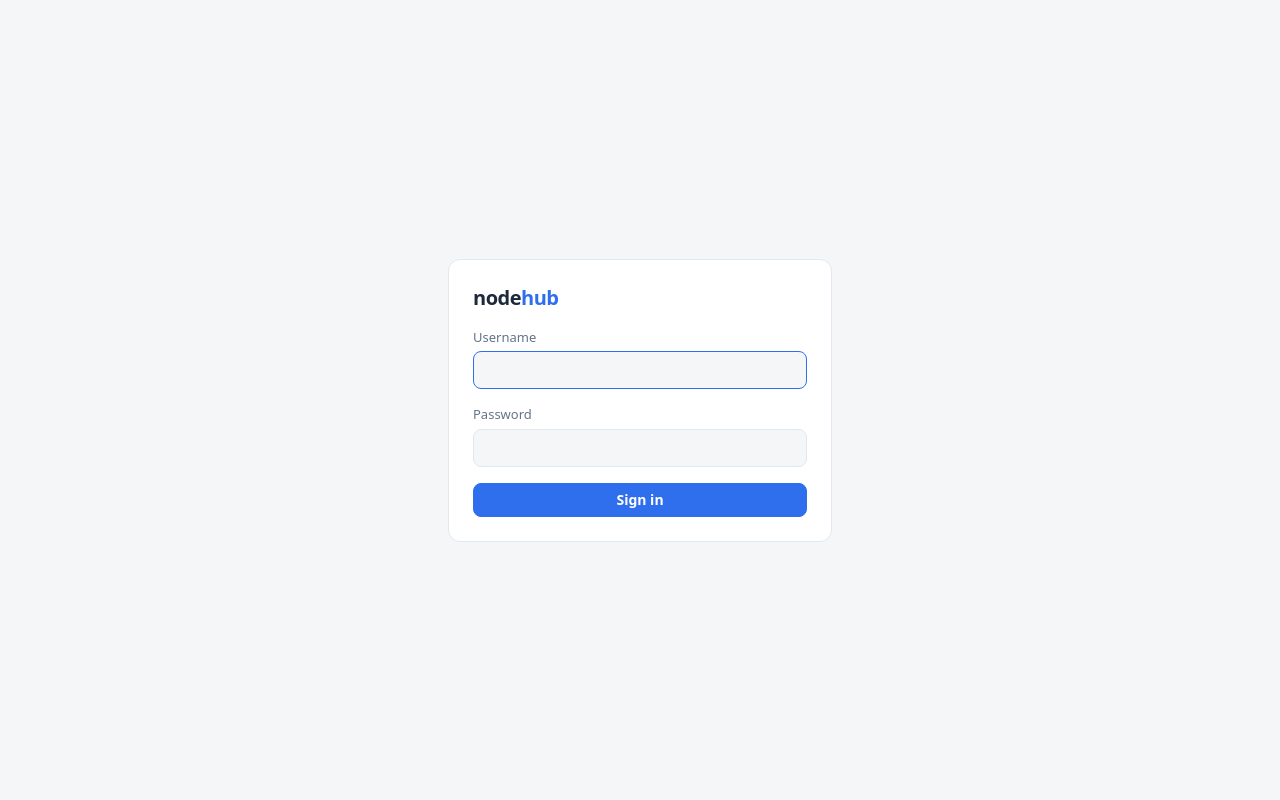
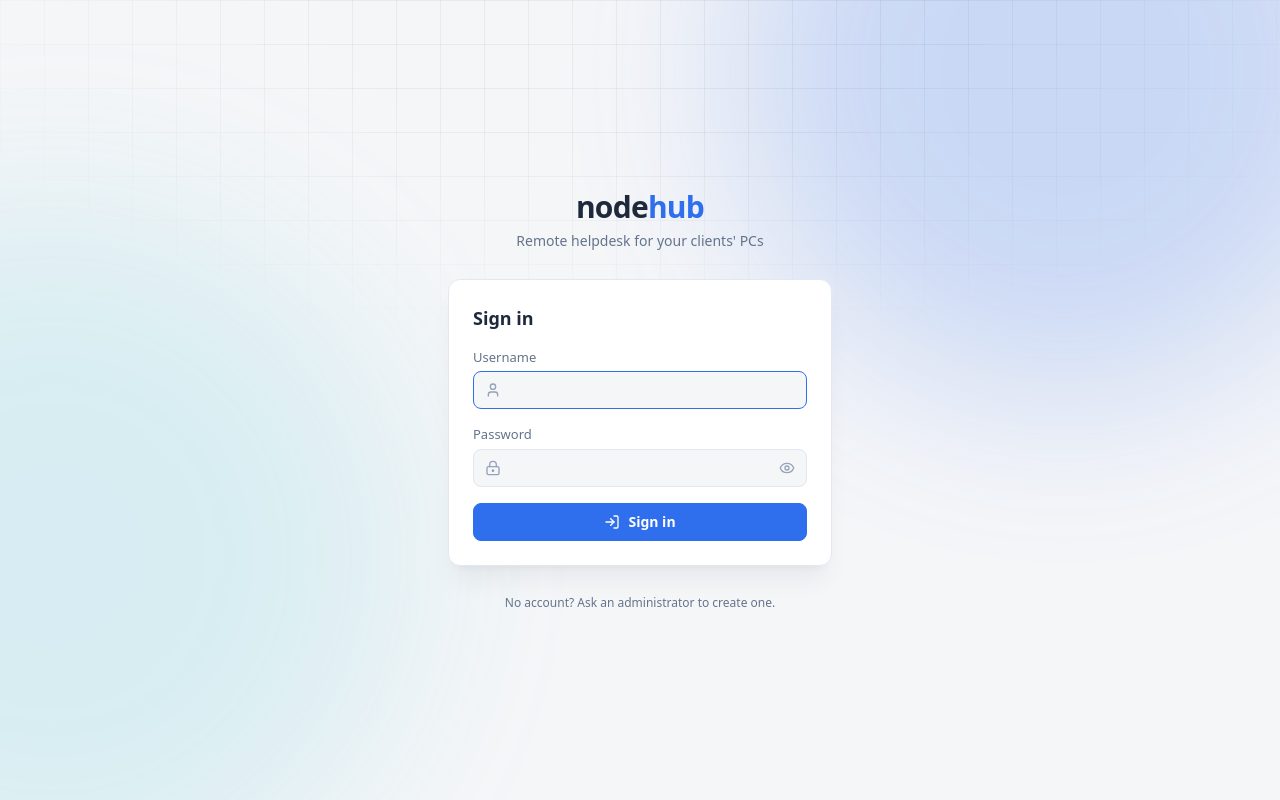
Before and after one commit to MiguelSousa369/nodehub, a React (Vite) app in the folder frontend/: page / in a window 1280 px wide. Built offline with nearby package versions, Linux system fonts and the light colour scheme.

Commit message:
Add an animated background and refresh the sign-in page

```diff
--- a/frontend/src/App.tsx
+++ b/frontend/src/App.tsx
@@ -1,5 +1,6 @@
 import { Navigate, Route, Routes } from 'react-router'
 
+import Backdrop from './components/Backdrop'
 import { useAuth } from './context/AuthContext'
 import ConnectPage from './pages/ConnectPage'
 import DashboardPage from './pages/DashboardPage'
@@ -22,13 +23,21 @@ import UsersPage from './pages/UsersPage'
 
 export default function App() {
   const { user } = useAuth()
-  if (!user) return <LoginPage />
 
+  return (
+    <>
+      <Backdrop />
+      {user ? <SignedInRoutes isAdmin={user.role === 'ADMIN'} /> : <LoginPage />}
+    </>
+  )
+}
+
+function SignedInRoutes({ isAdmin }: { isAdmin: boolean }) {
   return (
     <Routes>
       <Route path="/" element={<DashboardPage />} />
       <Route path="/history" element={<HistoryPage />} />
-      <Route path="/users" element={user.role === 'ADMIN' ? <UsersPage /> : <Navigate to="/" replace />} />
+      <Route path="/users" element={isAdmin ? <UsersPage /> : <Navigate to="/" replace />} />
       <Route path="/connect" element={<ConnectPage />} />
       <Route path="*" element={<Navigate to="/" replace />} />
     </Routes>
--- /dev/null
+++ b/frontend/src/components/Backdrop.tsx
@@ -0,0 +1,15 @@
+// ---------------------------------------------------------------------------
+// Animated page background: a faint grid that fades towards the edges, with two soft brand-colored
+// glows drifting slowly behind it. Purely decorative: fixed behind everything, ignores the mouse,
+// hidden from screen readers, and still when the OS asks for reduced motion (see index.css).
+// ---------------------------------------------------------------------------
+
+export default function Backdrop() {
+  return (
+    <div aria-hidden="true" className="pointer-events-none fixed inset-0 -z-10 overflow-hidden">
+      <div className="backdrop-glow backdrop-glow-a" />
+      <div className="backdrop-glow backdrop-glow-b" />
+      <div className="backdrop-grid" />
+    </div>
+  )
+}
--- a/frontend/src/index.css
+++ b/frontend/src/index.css
@@ -4,7 +4,7 @@
 
 @layer base {
   body {
-    @apply bg-surface text-slate-800 antialiased dark:bg-surface-dark dark:text-slate-200;
+    @apply min-h-screen bg-surface text-slate-800 antialiased dark:bg-surface-dark dark:text-slate-200;
     font-family: system-ui, 'Segoe UI', sans-serif;
   }
   /* Native controls (scrollbars, checkboxes, date pickers) follow the theme */
@@ -33,3 +33,62 @@
     @apply rounded-xl border border-slate-200 bg-surface-card dark:border-slate-700/60 dark:bg-surface-card-dark;
   }
 }
+
+/* ---------------------------------------------------------------------------
+   Animated background (components/Backdrop.tsx)
+   --------------------------------------------------------------------------- */
+
+/* Grid of hairlines, strongest near the top and fading out towards the edges */
+.backdrop-grid {
+  position: absolute;
+  inset: 0;
+  background-image:
+    linear-gradient(rgb(15 23 42 / 0.05) 1px, transparent 1px),
+    linear-gradient(90deg, rgb(15 23 42 / 0.05) 1px, transparent 1px);
+  background-size: 44px 44px;
+  mask-image: radial-gradient(ellipse 80% 60% at 50% 0%, #000 30%, transparent 75%);
+}
+.dark .backdrop-grid {
+  background-image:
+    linear-gradient(rgb(255 255 255 / 0.035) 1px, transparent 1px),
+    linear-gradient(90deg, rgb(255 255 255 / 0.035) 1px, transparent 1px);
+}
+
+/* Two blurred brand-colored glows drifting slowly in opposite directions */
+.backdrop-glow {
+  position: absolute;
+  width: 640px;
+  height: 640px;
+  border-radius: 9999px;
+  filter: blur(90px);
+  will-change: transform;
+}
+.backdrop-glow-a {
+  top: -260px;
+  right: -120px;
+  background: #2f6fed;
+  opacity: 0.22;
+  animation: drift-a 26s ease-in-out infinite alternate;
+}
+.backdrop-glow-b {
+  top: 30vh;
+  left: -280px;
+  background: #22b8cf;
+  opacity: 0.14;
+  animation: drift-b 32s ease-in-out infinite alternate;
+}
+.dark .backdrop-glow-a { opacity: 0.16; }
+.dark .backdrop-glow-b { opacity: 0.10; }
+
+@keyframes drift-a {
+  from { transform: translate(0, 0) scale(1); }
+  to   { transform: translate(-180px, 120px) scale(1.15); }
+}
+@keyframes drift-b {
+  from { transform: translate(0, 0) scale(1.1); }
+  to   { transform: translate(220px, -80px) scale(0.95); }
+}
+
+@media (prefers-reduced-motion: reduce) {
+  .backdrop-glow { animation: none; }
+}
--- a/frontend/src/pages/LoginPage.tsx
+++ b/frontend/src/pages/LoginPage.tsx
@@ -1,19 +1,27 @@
+import { Eye, EyeOff, LockKeyhole, LogIn, User } from 'lucide-react'
 import { FormEvent, useState } from 'react'
 
 import Logo from '../components/Logo'
 import { useAuth } from '../context/AuthContext'
 import { login } from '../services/api'
 
+// ---------------------------------------------------------------------------
+// Sign-in page. Shown on whatever URL was requested while signed out, so after signing in the
+// user stays there (see App.tsx).
+// ---------------------------------------------------------------------------
+
 export default function LoginPage() {
   const { login: onLogin } = useAuth()
-  const [username, setUsername] = useState('')
-  const [password, setPassword] = useState('')
-  const [error, setError]       = useState<string | null>(null)
-  const [busy, setBusy]         = useState(false)
+  const [username, setUsername]   = useState('')
+  const [password, setPassword]   = useState('')
+  const [showPassword, setShowPw] = useState(false)
+  const [error, setError]         = useState<string | null>(null)
+  const [busy, setBusy]           = useState(false)
 
   async function submit(e: FormEvent) {
     e.preventDefault()
     setBusy(true)
+    setError(null)
     try {
       const { token, user } = await login(username.trim(), password)
       onLogin(token, user)
@@ -25,22 +33,46 @@ export default function LoginPage() {
   }
 
   return (
-    <div className="flex min-h-screen items-center justify-center px-4">
-      <form onSubmit={submit} className="card w-full max-w-sm space-y-4 p-6">
-        <h1><Logo /></h1>
+    <main className="flex min-h-screen flex-col items-center justify-center gap-7 px-4 py-10">
+      <div className="text-center">
+        <h1><Logo size="lg" /></h1>
+        <p className="mt-1.5 text-sm text-slate-500 dark:text-slate-400">Remote helpdesk for your clients&apos; PCs</p>
+      </div>
+
+      <form onSubmit={submit} className="card w-full max-w-sm space-y-4 p-6 shadow-xl shadow-slate-900/5 dark:shadow-black/30">
+        <h2 className="text-lg font-semibold">Sign in</h2>
+
         <label className="block">
           <span className="mb-1 block text-[13px] text-slate-500 dark:text-slate-400">Username</span>
-          <input className="input" required autoFocus autoComplete="username"
-                 value={username} onChange={(e) => setUsername(e.target.value)} />
+          <span className="relative block">
+            <User size={16} aria-hidden="true" className="pointer-events-none absolute left-3 top-1/2 -translate-y-1/2 text-slate-400" />
+            <input className="input pl-9" required autoFocus autoComplete="username"
+                   value={username} onChange={(e) => setUsername(e.target.value)} />
+          </span>
         </label>
+
         <label className="block">
           <span className="mb-1 block text-[13px] text-slate-500 dark:text-slate-400">Password</span>
-          <input className="input" type="password" required autoComplete="current-password"
-                 value={password} onChange={(e) => setPassword(e.target.value)} />
+          <span className="relative block">
+            <LockKeyhole size={16} aria-hidden="true" className="pointer-events-none absolute left-3 top-1/2 -translate-y-1/2 text-slate-400" />
+            <input className="input px-9" type={showPassword ? 'text' : 'password'} required autoComplete="current-password"
+                   value={password} onChange={(e) => setPassword(e.target.value)} />
+            <button type="button" onClick={() => setShowPw((s) => !s)}
+                    aria-label={showPassword ? 'Hide password' : 'Show password'}
+                    className="absolute right-2 top-1/2 -translate-y-1/2 rounded p-1 text-slate-400 hover:text-slate-700 dark:hover:text-slate-200">
+              {showPassword ? <EyeOff size={16} /> : <Eye size={16} />}
+            </button>
+          </span>
         </label>
-        {error && <div className="text-sm text-danger dark:text-danger-dark">{error}</div>}
-        <button type="submit" className="btn-primary w-full" disabled={busy}>Sign in</button>
+
+        {error && <div role="alert" className="rounded-lg bg-danger/10 px-3 py-2 text-sm text-danger dark:text-danger-dark">{error}</div>}
+
+        <button type="submit" className="btn-primary w-full gap-2 py-2" disabled={busy}>
+          <LogIn size={16} aria-hidden="true" />{busy ? 'Signing in…' : 'Sign in'}
+        </button>
       </form>
-    </div>
+
+      <p className="text-[12px] text-slate-500 dark:text-slate-400">No account? Ask an administrator to create one.</p>
+    </main>
   )
 }
```
